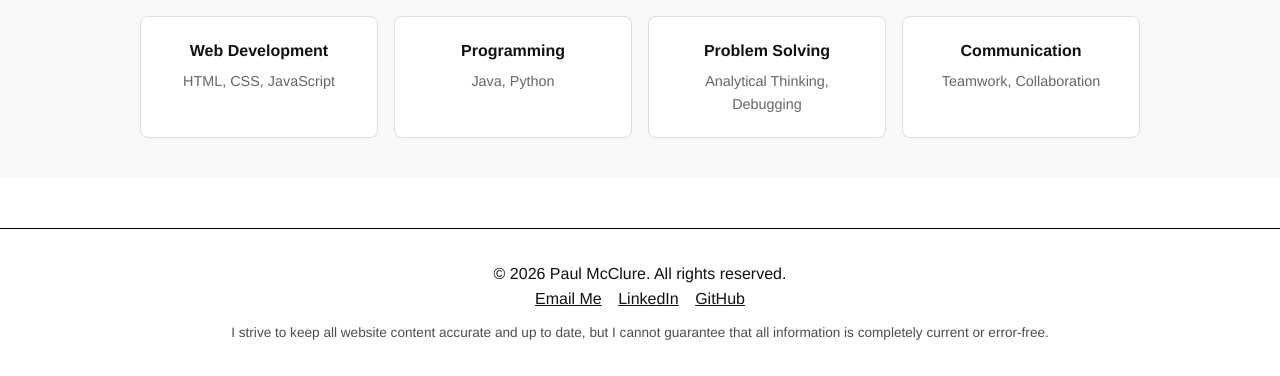
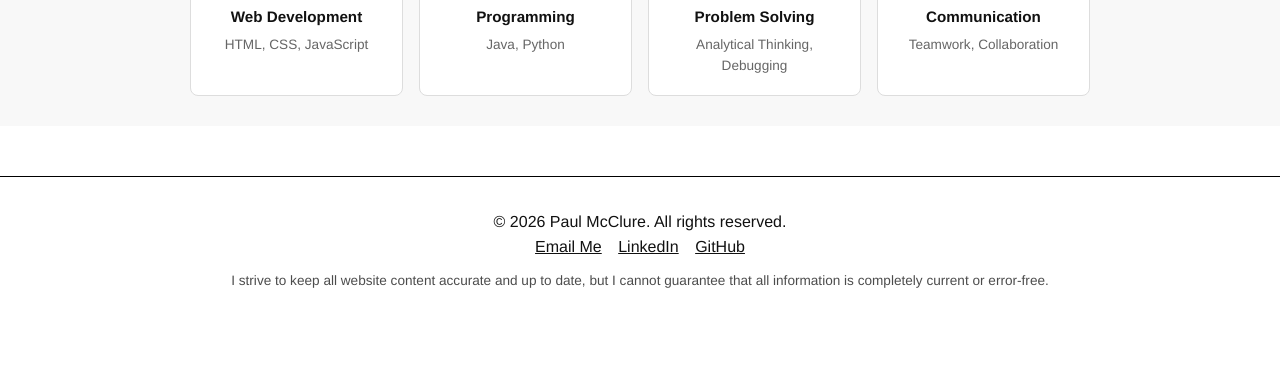
Before and after one commit to pmcclure055-ai/paul-mcclure, a plain HTML site: page index.html in a window 1280 px wide. Shown: the part 540-916 px from the top of the page. After the commit the page ends 864 px from the top, so only its background shows below. Drawn offline with Linux system fonts and the light colour scheme.

Commit message:
Adjust skills section spacing to eliminate dead space between sections

```diff
--- a/style.css
+++ b/style.css
@@ -120,8 +120,9 @@ nav ul li a:hover {
 /* Skills Highlights Section */
 .skills-highlights {
     background-color: #f8f8f8;
-    padding: 40px 10%;
+    padding: 30px 10%;
     text-align: center;
+    margin-top: -20px;
 }
 
 .skills-highlights h2 {
@@ -132,15 +133,15 @@ nav ul li a:hover {
 
 .skills-grid {
     display: grid;
-    grid-template-columns: repeat(auto-fit, minmax(220px, 1fr));
+    grid-template-columns: repeat(auto-fit, minmax(200px, 1fr));
     gap: 1rem;
-    max-width: 1000px;
+    max-width: 900px;
     margin: 0 auto;
 }
 
 .skill-card {
     background-color: #fff;
-    padding: 1.3rem;
+    padding: 1.1rem;
     border: 1px solid #ddd;
     border-radius: 8px;
     transition: transform 0.25s ease, box-shadow 0.25s ease;
@@ -152,13 +153,13 @@ nav ul li a:hover {
 }
 
 .skill-card h3 {
-    font-size: 1rem;
-    margin-bottom: 0.4rem;
+    font-size: 0.95rem;
+    margin-bottom: 0.3rem;
     font-weight: 700;
 }
 
 .skill-card p {
-    font-size: 0.9rem;
+    font-size: 0.85rem;
     color: #666;
 }
 
```
